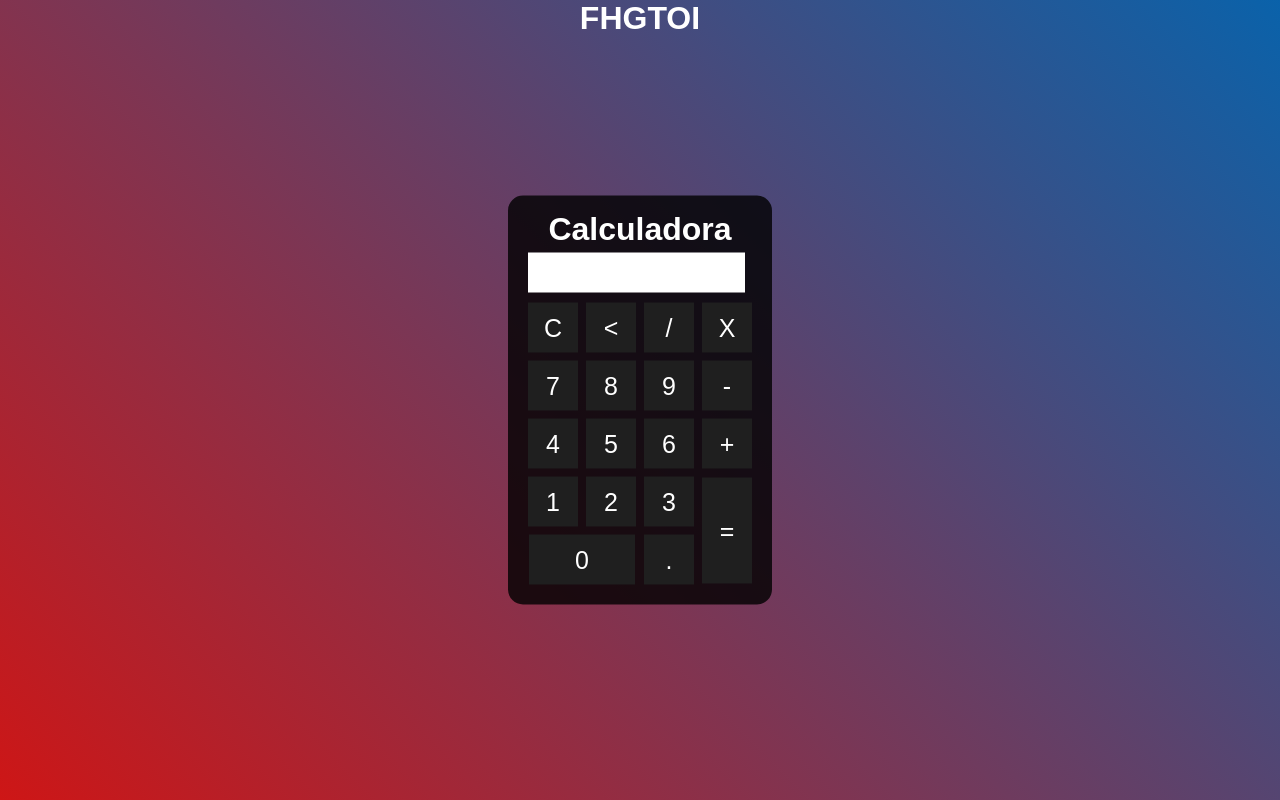
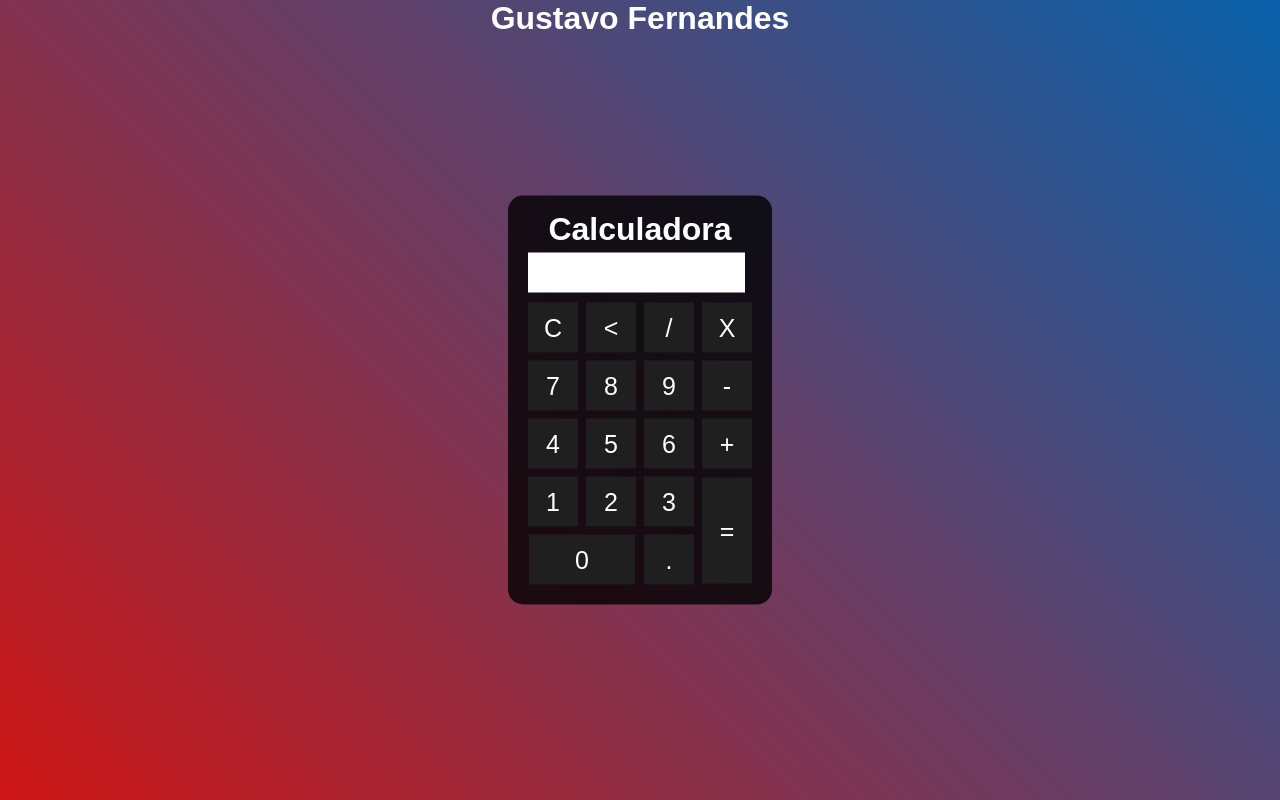
Before and after one commit to fhgtoi/Calculadora_master, a plain HTML site: page index.html in a window 1280 px wide. Drawn offline with Linux system fonts and the light colour scheme.

Commit message:
Update index.html

```diff
--- a/index.html
+++ b/index.html
@@ -9,7 +9,7 @@
 </head>
 <body>
     <div class="fundo">
-        <h1>FHGTOI</h1>
+        <h1>Gustavo Fernandes</h1>
         <div class="calculadora">
             <h1>Calculadora</h1>
             <p id="resultado"></p>
```
